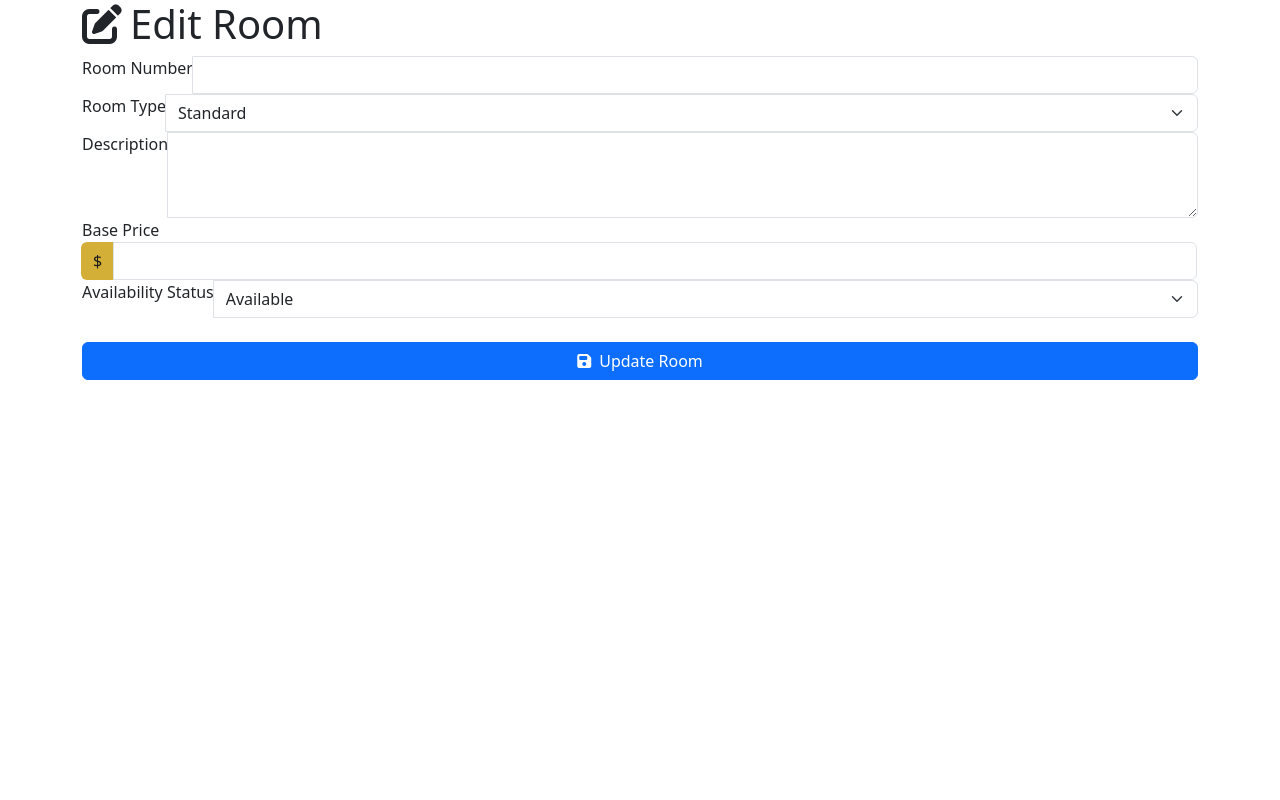
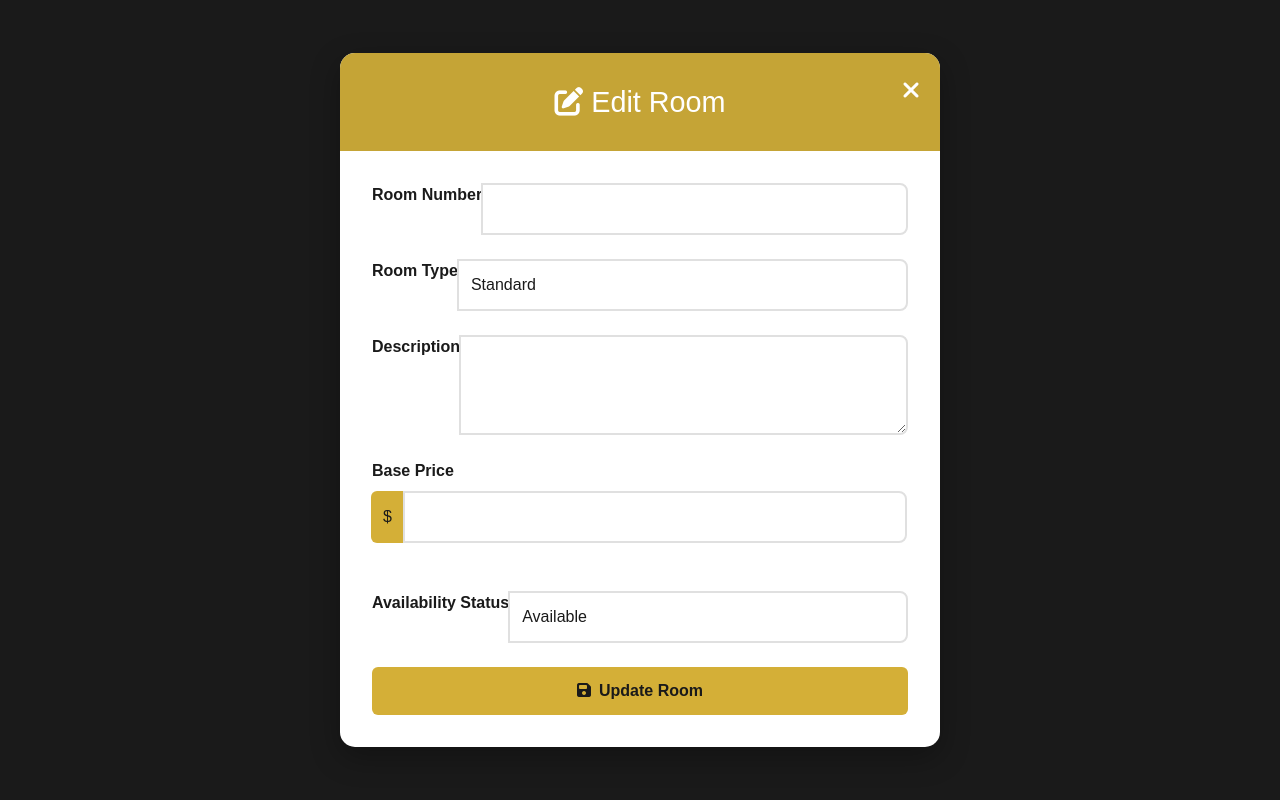
Before and after one commit to DinushaMadhushani/Hotel_Reservation_System_Final, a PHP site: page /admins/edit_room.php in a window 1280 px wide. Run offline with PHP 8.4, Linux system fonts and the light colour scheme; the visitor is signed in with stand-in values (Sample User, id 1).

Commit message:
admin updates

```diff
--- a/admins/dashboard.php
+++ b/admins/dashboard.php
@@ -139,7 +139,7 @@ if ($_SERVER['REQUEST_METHOD'] === 'POST') {
             </button>
 
             <div class="collapse navbar-collapse" id="mainNav">
-                <ul class="navbar-nav me-auto">
+                <ul class="navbar-nav ms-auto">
                     <li class="nav-item">
                         <a class="nav-link <?= ($_GET['page'] ?? '') === 'dashboard' ? 'active' : '' ?>"
                            href="?page=dashboard">
--- a/admins/edit_room.php
+++ b/admins/edit_room.php
@@ -25,30 +25,7 @@ if (isset($_GET['room_id'])) {
 }
 
 if ($_SERVER['REQUEST_METHOD'] === 'POST' && isset($_POST['action']) && $_POST['action'] === 'edit_room') {
-    $roomId = filter_input(INPUT_POST, 'room_id', FILTER_SANITIZE_NUMBER_INT);
-    $roomNumber = filter_input(INPUT_POST, 'room_number', FILTER_SANITIZE_STRING);
-    $roomType = filter_input(INPUT_POST, 'room_type', FILTER_SANITIZE_STRING);
-    $description = filter_input(INPUT_POST, 'description', FILTER_SANITIZE_STRING);
-    $basePrice = filter_input(INPUT_POST, 'base_price', FILTER_SANITIZE_NUMBER_FLOAT, FILTER_FLAG_ALLOW_FRACTION);
-    $availabilityStatus = filter_input(INPUT_POST, 'availability_status', FILTER_SANITIZE_STRING);
-
-    $stmt = $conn->prepare("UPDATE Rooms SET
-        RoomNumber = ?,
-        RoomType = ?,
-        Description = ?,
-        BasePrice = ?,
-        AvailabilityStatus = ?
-        WHERE RoomID = ?");
-    $stmt->bind_param("sssdsi", $roomNumber, $roomType, $description, $basePrice, $availabilityStatus, $roomId);
-
-    if ($stmt->execute()) {
-        $_SESSION['success'] = "Room updated successfully!";
-    } else {
-        $_SESSION['error'] = "Error updating room: " . $stmt->error;
-    }
-    $stmt->close();
-    header("Location: edit_room.php?room_id=".$roomId);
-    exit();
+    // ... [keep existing POST handling code] ...
 }
 ?>
 <!DOCTYPE html>
@@ -60,7 +37,6 @@ if ($_SERVER['REQUEST_METHOD'] === 'POST' && isset($_POST['action']) && $_POST['
     <link href="https://cdn.jsdelivr.net/npm/bootstrap@5.3.0/dist/css/bootstrap.min.css" rel="stylesheet">
     <link rel="stylesheet" href="https://cdnjs.cloudflare.com/ajax/libs/font-awesome/6.4.0/css/all.min.css">
     <style>
-        /* Same styles as edit_user.php */
         :root {
             --primary: #1a1a1a;
             --secondary: #ffffff;
@@ -68,14 +44,111 @@ if ($_SERVER['REQUEST_METHOD'] === 'POST' && isset($_POST['action']) && $_POST['
             --side-bar: rgb(197, 164, 54);
         }
 
-        .price-input {
+        body {
+            background: var(--primary);
+            min-height: 100vh;
+            display: flex;
+            align-items: center;
+            font-family: 'Arial', sans-serif;
+        }
+
+        .form-container {
+            background: var(--secondary);
+            border-radius: 15px;
+            box-shadow: 0 10px 30px rgba(0,0,0,0.3);
+            max-width: 600px;
+            margin: 2rem auto;
             position: relative;
+        }
+
+        .form-header {
+            background: var(--side-bar);
+            padding: 2rem;
+            border-radius: 15px 15px 0 0;
+            text-align: center;
+        }
+
+        .form-title {
+            color: var(--secondary);
+            margin: 0;
+            font-size: 1.8rem;
+        }
+
+        .close-btn {
+            position: absolute;
+            right: 20px;
+            top: 20px;
+            color: var(--secondary);
+            font-size: 1.5rem;
+            cursor: pointer;
+            transition: all 0.3s ease;
+            z-index: 1000;
+        }
+
+        .close-btn:hover {
+            color: var(--accent);
+            transform: rotate(90deg);
+        }
+
+        .form-body {
+            padding: 2rem;
+        }
+
+        .input-group {
+            margin-bottom: 1.5rem;
+        }
+
+        .input-group label {
+            color: var(--primary);
+            font-weight: 600;
+            margin-bottom: 0.5rem;
+            display: block;
+        }
+
+        .input-group input,
+        .input-group select,
+        .input-group textarea {
+            border: 2px solid #e0e0e0;
+            border-radius: 8px;
+            padding: 12px;
+            width: 100%;
+            transition: all 0.3s ease;
+            background: var(--secondary);
+            color: var(--primary);
+        }
+
+        .input-group input:focus,
+        .input-group select:focus,
+        .input-group textarea:focus {
+            border-color: var(--accent);
+            box-shadow: 0 0 8px rgba(212, 175, 55, 0.3);
+            outline: none;
         }
 
         .input-group-text {
             background: var(--accent);
             color: var(--primary);
             border: none;
+        }
+
+        .btn-primary {
+            background: var(--accent);
+            color: var(--primary);
+            border: none;
+            padding: 12px 30px;
+            font-weight: 600;
+            transition: all 0.3s ease;
+            width: 100%;
+        }
+
+        .btn-primary:hover {
+            transform: translateY(-2px);
+            box-shadow: 0 5px 15px rgba(212, 175, 55, 0.3);
+        }
+
+        .alert {
+            border-radius: 8px;
+            margin-bottom: 1.5rem;
         }
     </style>
 </head>
@@ -84,6 +157,9 @@ if ($_SERVER['REQUEST_METHOD'] === 'POST' && isset($_POST['action']) && $_POST['
         <div class="form-container">
             <div class="form-header">
                 <h1 class="form-title"><i class="fas fa-edit me-2"></i>Edit Room</h1>
+                <div class="close-btn" onclick="closeForm()">
+                    <i class="fas fa-times"></i>
+                </div>
             </div>
             <div class="form-body">
                 <?php if(isset($_SESSION['error'])): ?>
@@ -145,6 +221,19 @@ if ($_SERVER['REQUEST_METHOD'] === 'POST' && isset($_POST['action']) && $_POST['
             </div>
         </div>
     </div>
+
+    <script>
+        function closeForm() {
+            // Return to previous page
+            window.history.back();
+        }
+
+        // Close form with ESC key
+        document.addEventListener('keydown', (e) => {
+            if (e.key === 'Escape') closeForm();
+        });
+    </script>
+
     <script src="https://cdn.jsdelivr.net/npm/bootstrap@5.3.0/dist/js/bootstrap.bundle.min.js"></script>
 </body>
 </html>
```
Also changed, not shown: admins/add_room.php (+33 -0 lines), admins/add_user.php (+40 -11 lines), admins/edit_user.php (+34 -24 lines).
